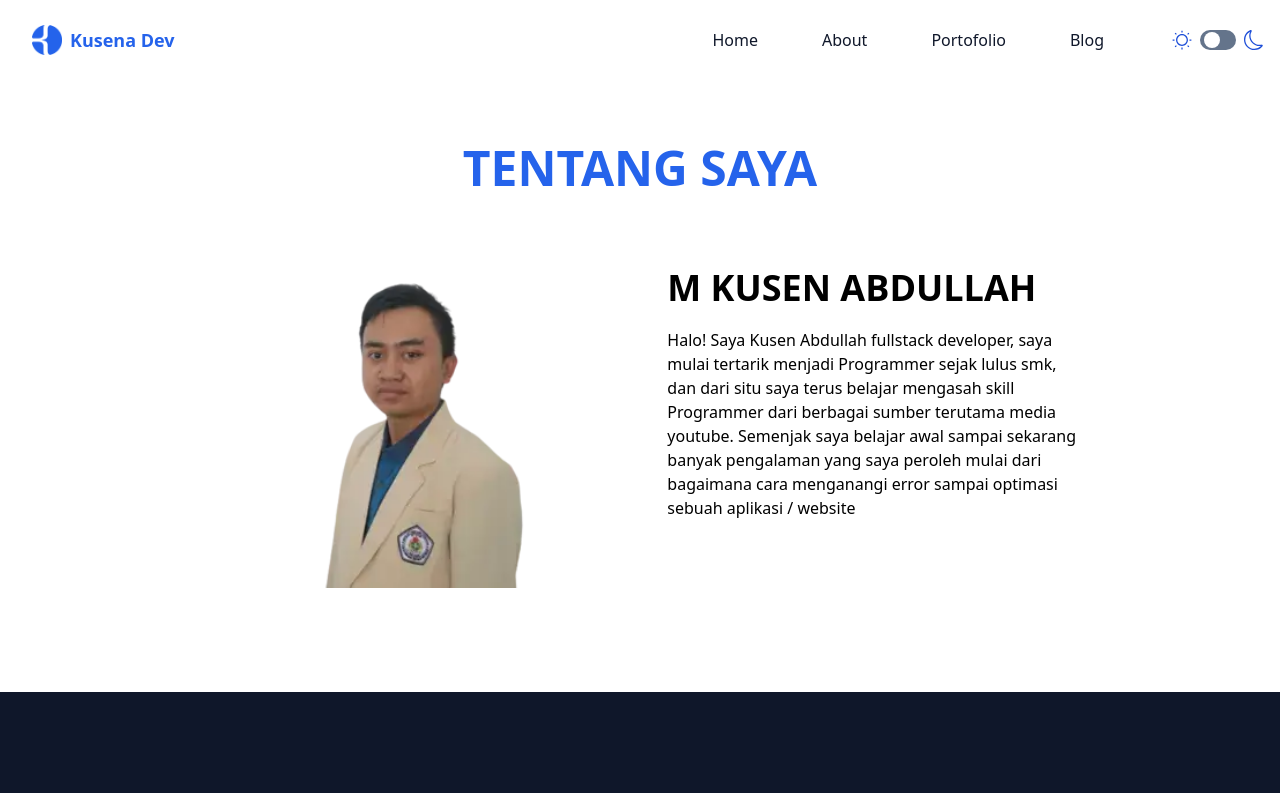
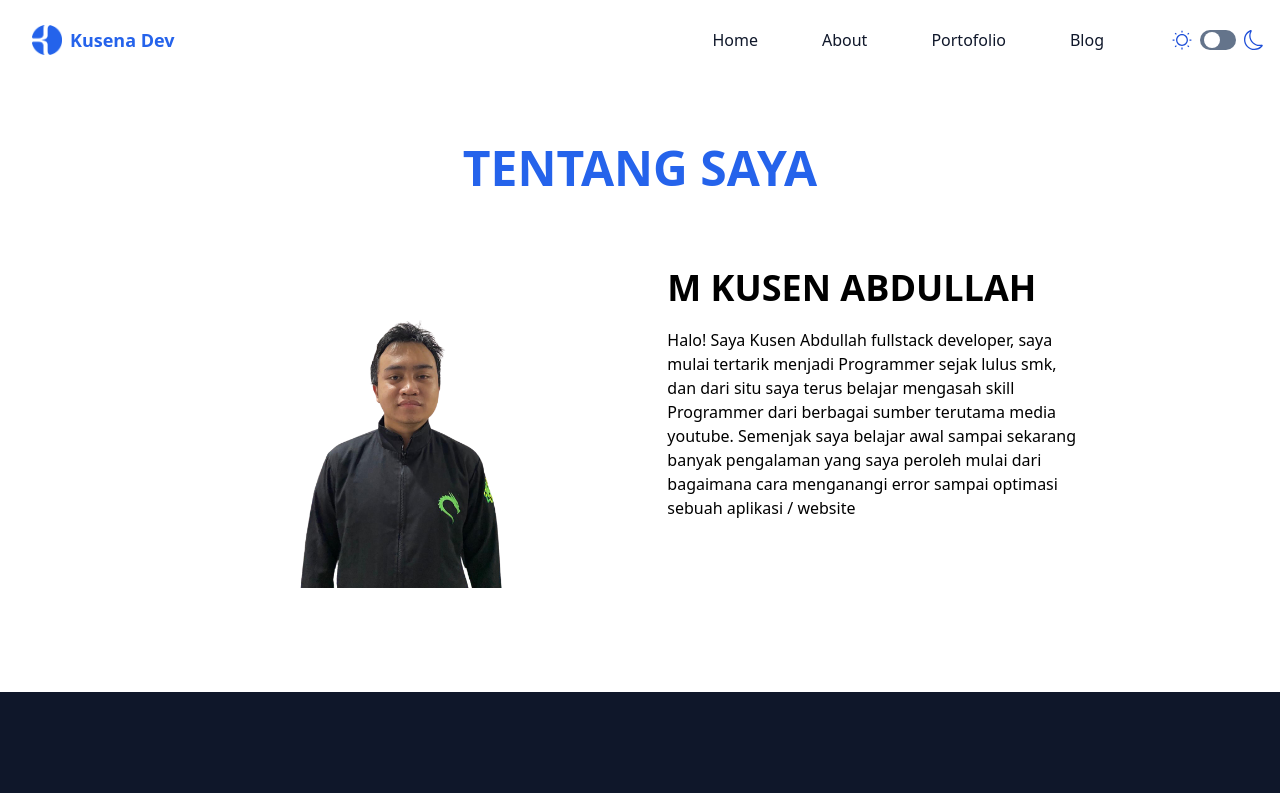
Before and after one commit to kusenabdullah-123/myporto-website, a Next.js app: page /about in a window 1280 px wide. Shown: the top 793 px of the page. Built offline with nearby package versions, Linux system fonts and the light colour scheme.

Commit message:
[EDIT] image about

```diff
--- a/pages/about.js
+++ b/pages/about.js
@@ -29,8 +29,8 @@ const About = () => {
               <div className="images mb-4 basis-5/12">
                 <div className="relative h-80 w-full">
                   <Image
-                    src="/image/about-image.webp"
-                    alt="kusena dev image left"
+                    src="/image/image-about.png"
+                    alt="kusena dev image"
                     layout="fill"
                     objectFit="contain"
                   />
```
